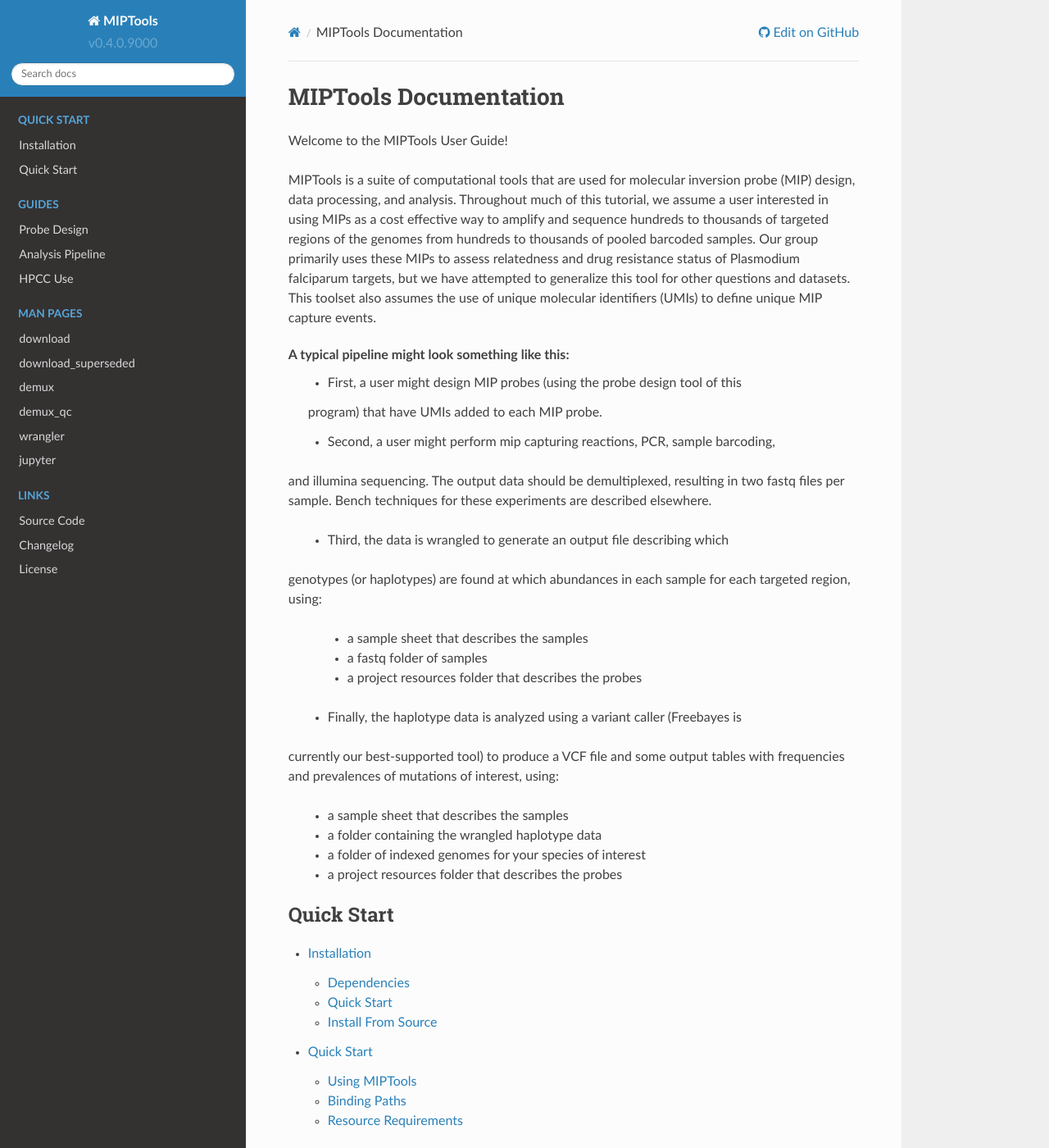
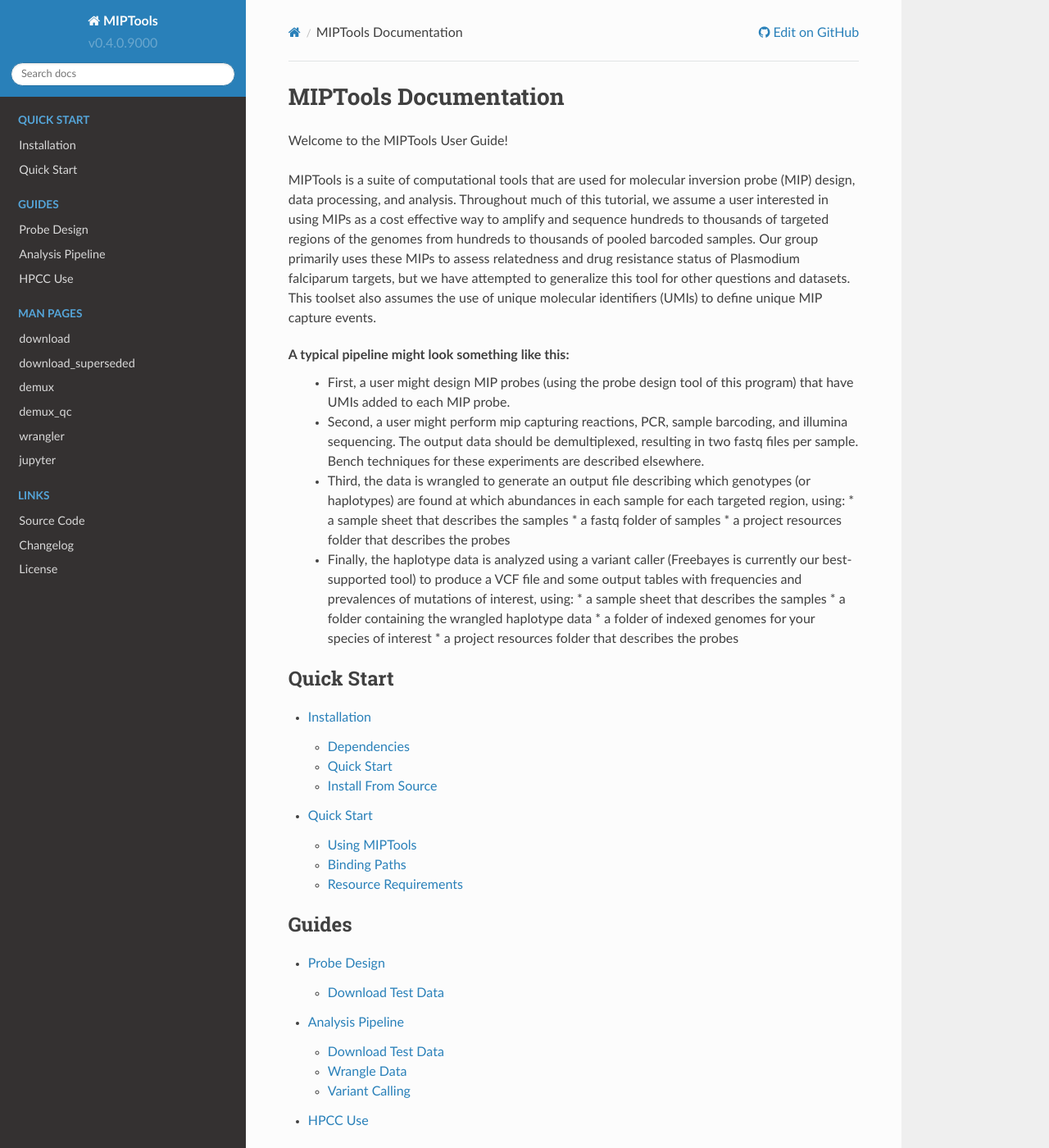
Before and after one commit to bailey-lab/MIPTools, a Sphinx documentation site: the page built from docs/index.rst, in a window 1280 px wide and 1400 px high. Shown: the whole window at 82% size. Built offline with Sphinx 7.4.7 and the Read the Docs theme 2.0.0, drawn with Linux system fonts in a browser that asks for light colours.

Commit message:
more intro formatting

```diff
--- a/docs/index.rst
+++ b/docs/index.rst
@@ -15,27 +15,27 @@ questions and datasets. This toolset also assumes the use of unique molecular
 identifiers (UMIs) to define unique MIP capture events.
 
 A typical pipeline might look something like this:
- - First, a user might design MIP probes (using the probe design tool of this
- program) that have UMIs added to each MIP probe.
+ * First, a user might design MIP probes (using the probe design tool of this
+   program) that have UMIs added to each MIP probe.
 
- - Second, a user might perform mip capturing reactions, PCR, sample barcoding,
-and illumina sequencing. The output data should be demultiplexed, resulting in
-two fastq files per sample. Bench techniques for these experiments are
-described elsewhere.
+ * Second, a user might perform mip capturing reactions, PCR, sample barcoding,
+   and illumina sequencing. The output data should be demultiplexed, resulting in
+   two fastq files per sample. Bench techniques for these experiments are
+   described elsewhere.
 
- - Third, the data is wrangled to generate an output file describing which
-genotypes (or haplotypes) are found at which abundances in each sample for each
-targeted region, using:
-   - a sample sheet that describes the samples
-   - a fastq folder of samples
-   - a project resources folder that describes the probes
- - Finally, the haplotype data is analyzed using a variant caller (Freebayes is
-currently our best-supported tool) to produce a VCF file and some output tables
-with frequencies and prevalences of mutations of interest, using:
-   - a sample sheet that describes the samples
-   - a folder containing the wrangled haplotype data
-   - a folder of indexed genomes for your species of interest
-   - a project resources folder that describes the probes
+ * Third, the data is wrangled to generate an output file describing which
+   genotypes (or haplotypes) are found at which abundances in each sample for each
+   targeted region, using:
+   * a sample sheet that describes the samples
+   * a fastq folder of samples
+   * a project resources folder that describes the probes
+ * Finally, the haplotype data is analyzed using a variant caller (Freebayes is
+   currently our best-supported tool) to produce a VCF file and some output tables
+   with frequencies and prevalences of mutations of interest, using:
+   * a sample sheet that describes the samples
+   * a folder containing the wrangled haplotype data
+   * a folder of indexed genomes for your species of interest
+   * a project resources folder that describes the probes
 
 .. toctree::
   :caption: Quick Start
```
